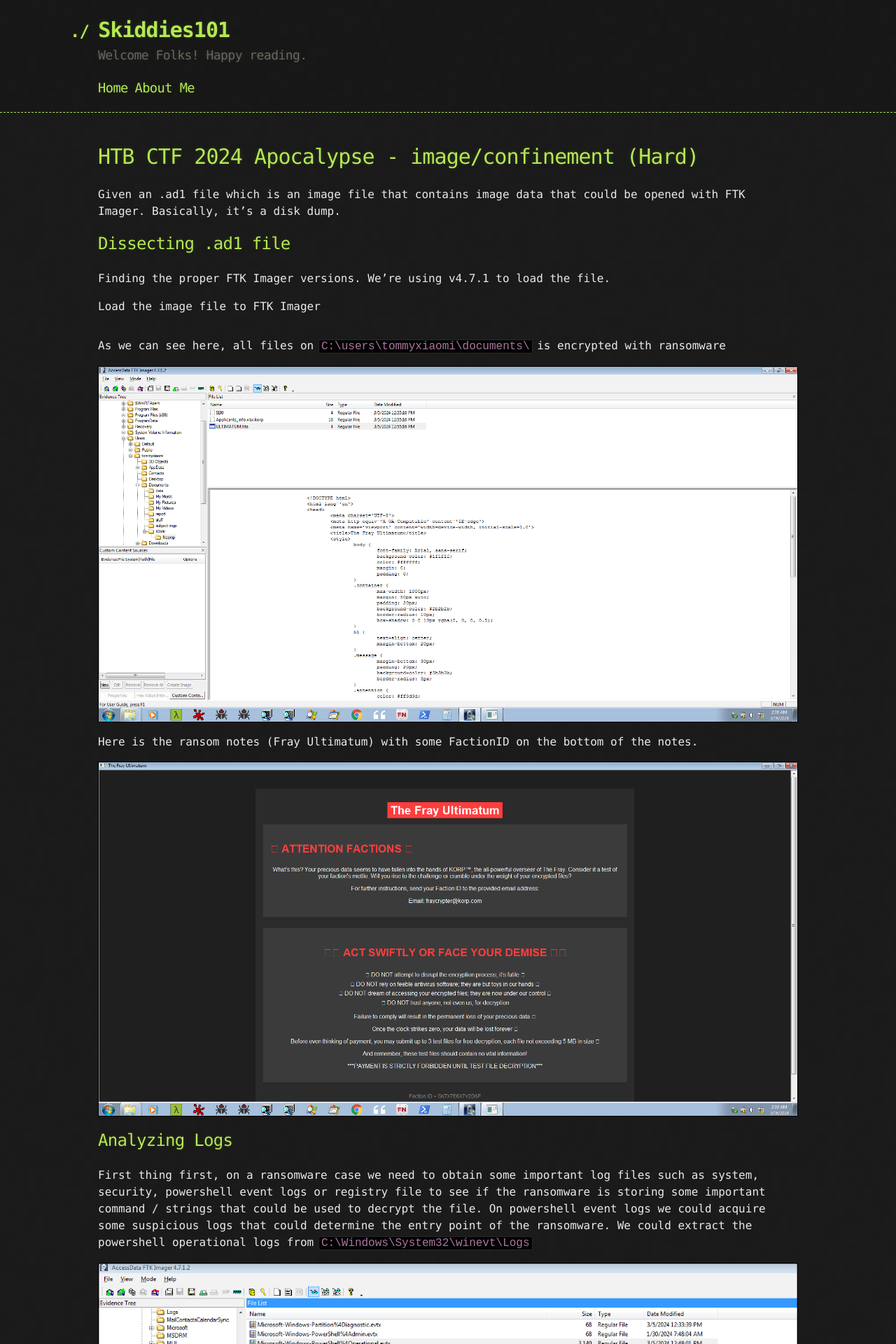
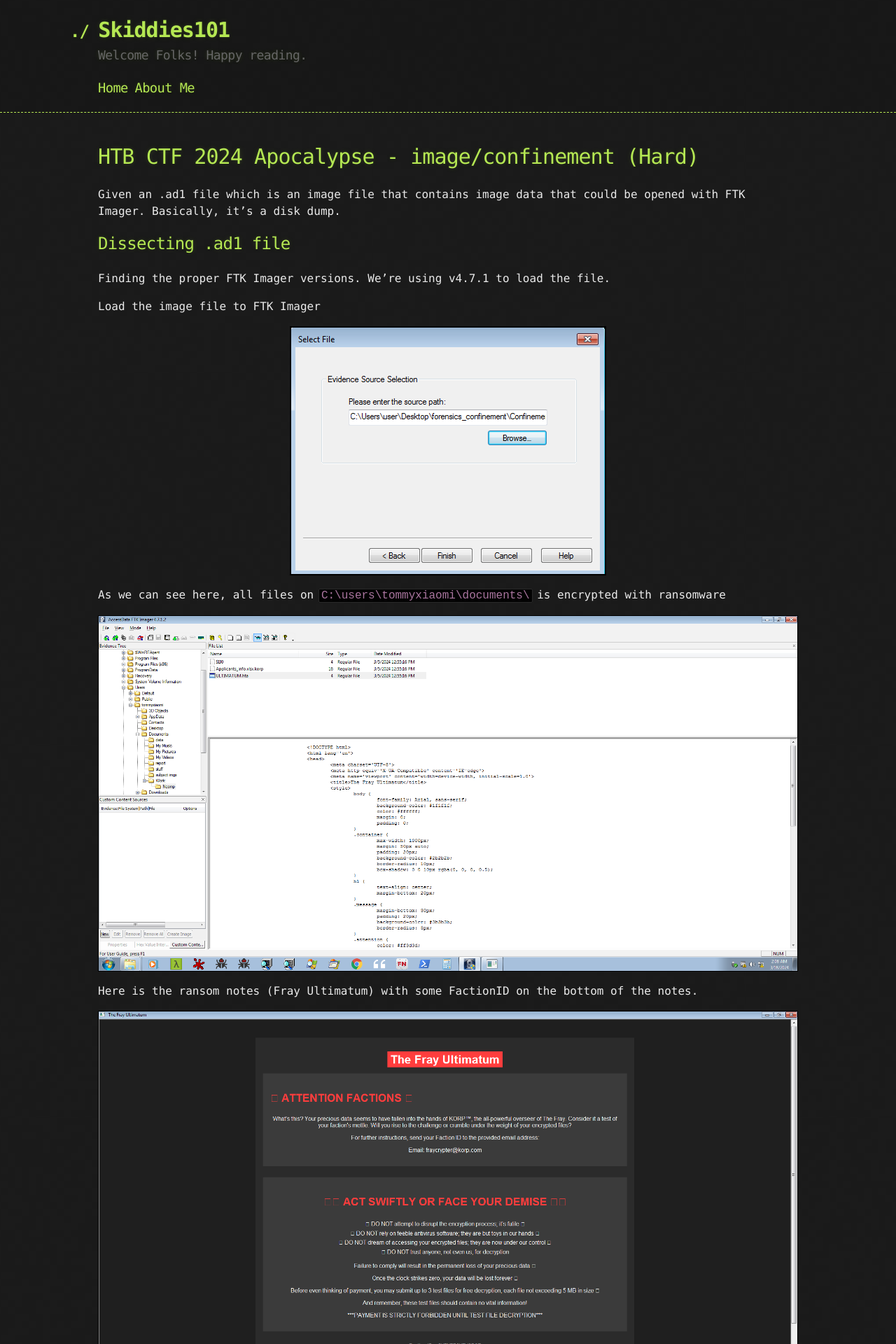
Before and after one commit to satmul/satmul.github.io, a Jekyll site: the page built from writeup/confinement.md, in a window 1280 px wide. Shown: the top 1920 px of the page at 70% size. Built offline with Jekyll 4.4.1, drawn with Linux system fonts in a browser that asks for light colours; our own code applies the rules of GitHub Pages for plain Markdown files.

Commit message:
Update confinement.md

```diff
--- a/writeup/confinement.md
+++ b/writeup/confinement.md
@@ -7,7 +7,7 @@
 
 Load the image file to FTK Imager
 
-![](.../image/confinement/1.png)
+![](../image/confinement/1.png)
 
 As we can see here, all files on `C:\users\tommyxiaomi\documents\` is encrypted with ransomware
 
```
